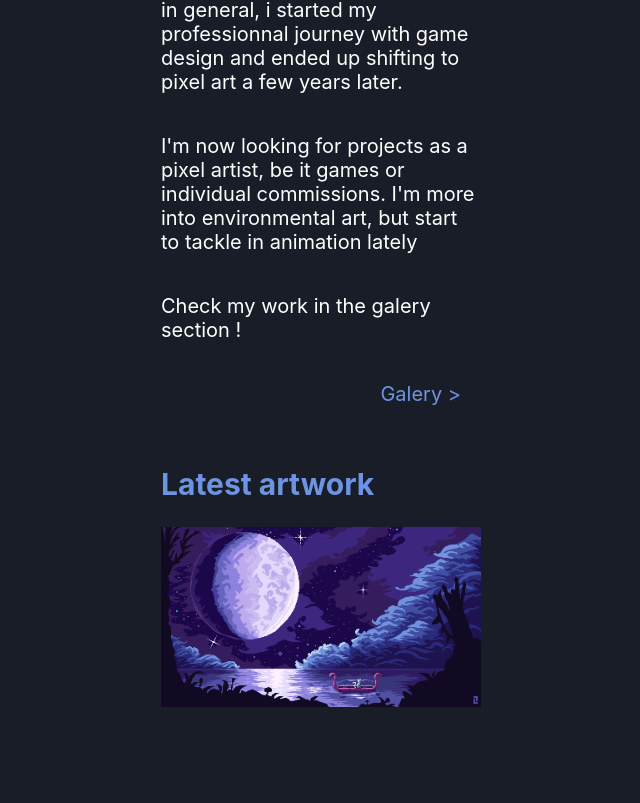
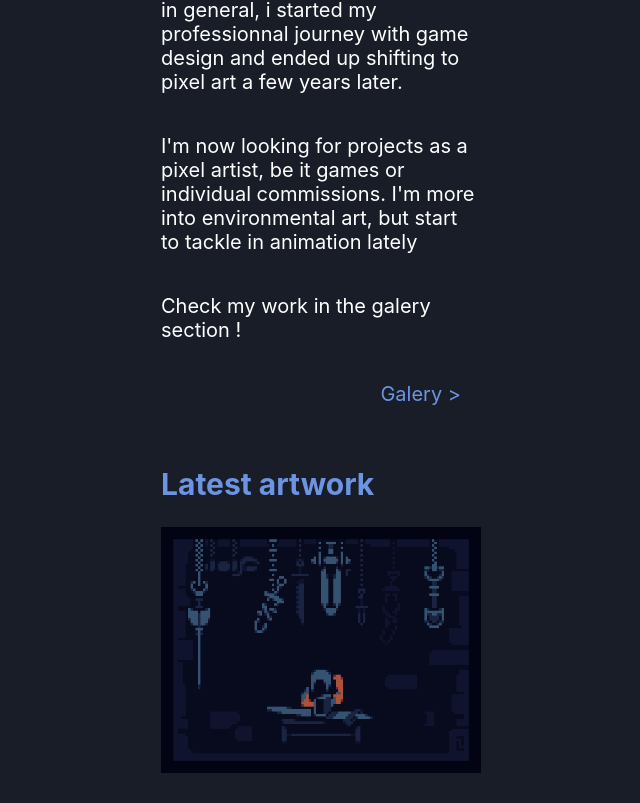
Before and after one commit to Lylouf13/lylouf_pix, a React (Vite) app: page / in a window 1280 px wide. Shown: the part 331-1134 px from the top of the page, without its empty margins (319-959 px from the left). Before the commit the page ends 1068 px from the top, so only its background shows below. Built offline with nearby package versions, Linux system fonts and the light colour scheme.

Commit message:
Added CraftmansBurden

```diff
--- a/src/components/home/Home.tsx
+++ b/src/components/home/Home.tsx
@@ -1,14 +1,14 @@
 import "./home.css";
-import {  images } from "../../data/images";
 import image from "../../types/image";
-
+// import {  images } from "../../data/images";
+import { animatedImages } from "../../data/images";
 type HomeProps = {
   goToGalery: () => void;
 };
 
 
 export default function Home({ goToGalery }: HomeProps) {
-  const lastArtwork: image = images.MILKY_WAY_2;
+  const lastArtwork: image = animatedImages.CRAFTMANS_BURDEN;
   return (
     <div className="mainContainer">
       <h2 className="blocTitle">Hi there !</h2>
--- a/src/data/images.ts
+++ b/src/data/images.ts
@@ -119,6 +119,12 @@
 };
 
 export const animatedImages: { [name: string]: image } = {
+  CRAFTMANS_BURDEN: {
+    name: "Craftman's Burden",
+    description: "Until it's sufficent",
+    link: "assets/gifs/CraftmansBurden.gif",
+    tags: [TAGS.ANIMATED, TAGS.CHARACTER],
+  },
   ARACHNOPHOBIA: {
     name: "Arachnophobia",
     description: "8 legs, 8 eyes, 1 cave",
```
Also changed, not shown: public/assets/gifs/CraftmansBurden.gif (added).
